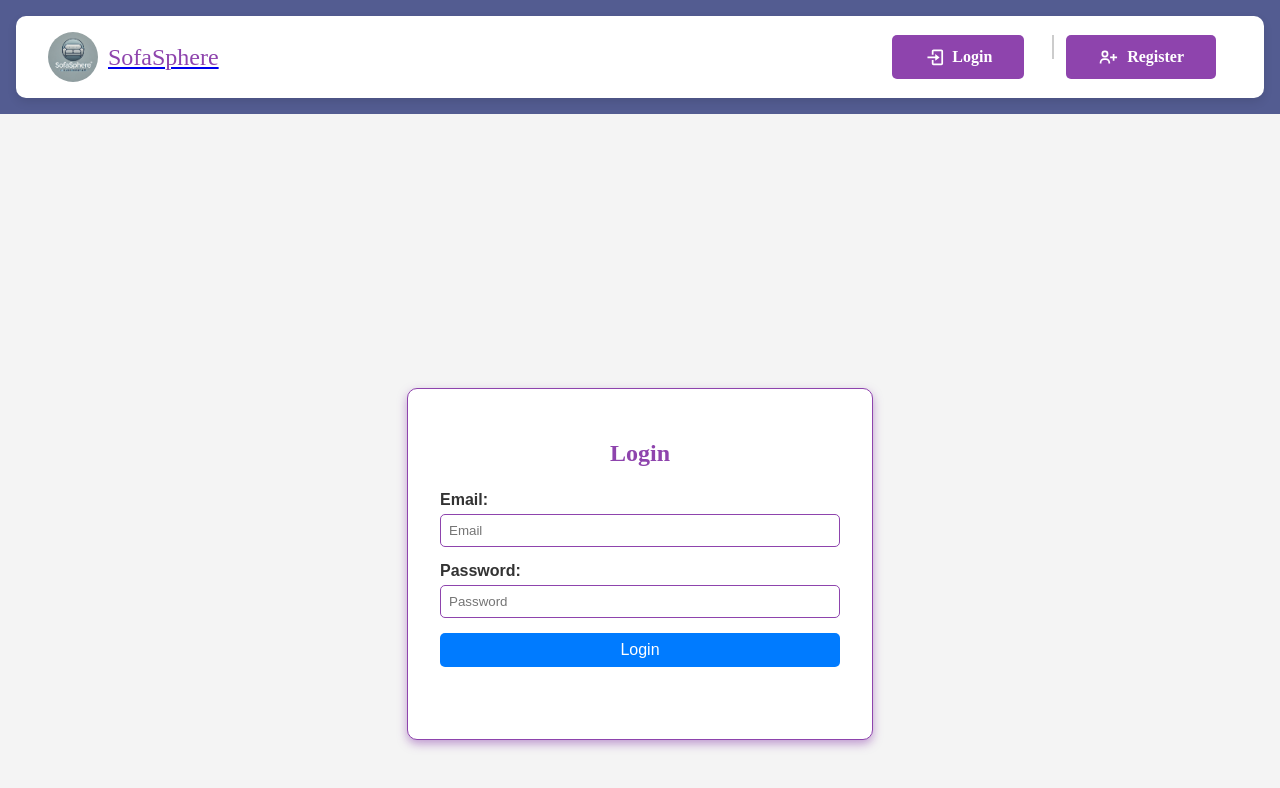
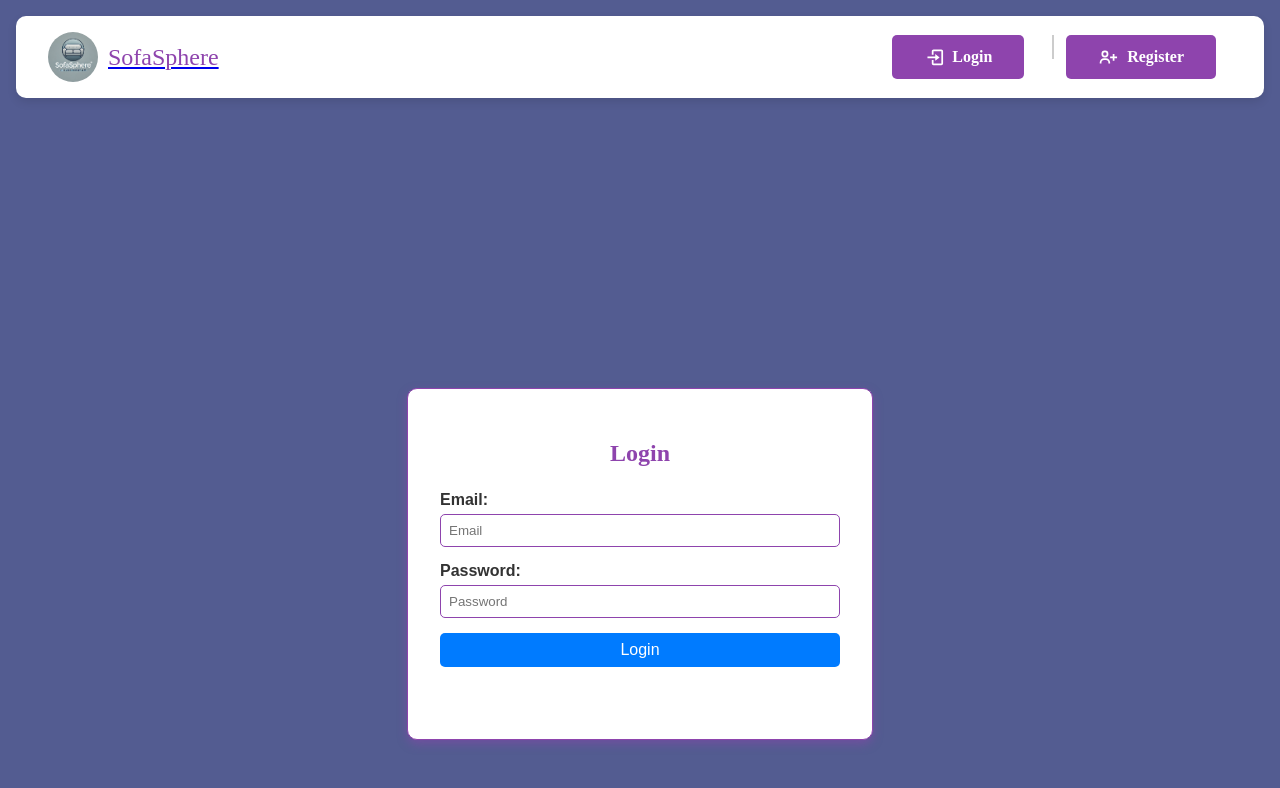
Before and after one commit to gggggeric/MERNproject, a React (Create React App) app in the folder frontend/: page /login in a window 1280 px wide. Shown: the top 788 px of the page. Built offline with nearby package versions, Linux system fonts and the light colour scheme.

Commit message:
made the color of login and register form to transparent

```diff
--- a/frontend/src/components/Login.css
+++ b/frontend/src/components/Login.css
@@ -4,7 +4,7 @@
     justify-content: center; /* Center horizontally */
     align-items: flex-start; /* Align items to the top */
     height: 100vh; /* Full viewport height */
-    background-color: #535C91; /* Darker background color */
+  background-color: transparent !important;
     padding-top: 50px; /* Padding at the top to give space for the card */
 }
 
```
